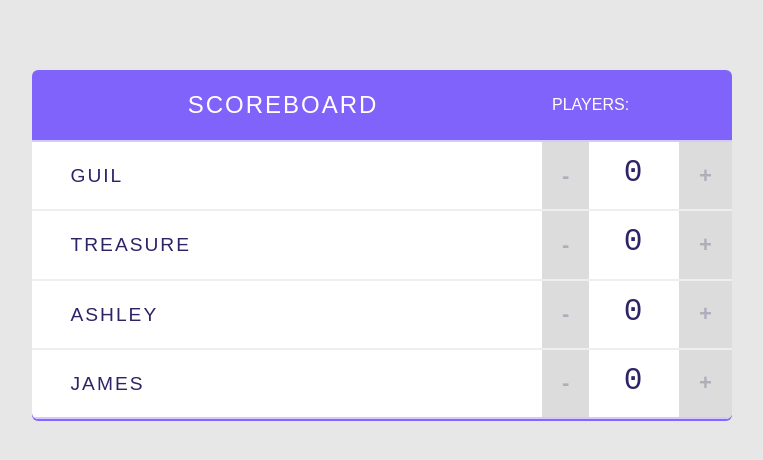
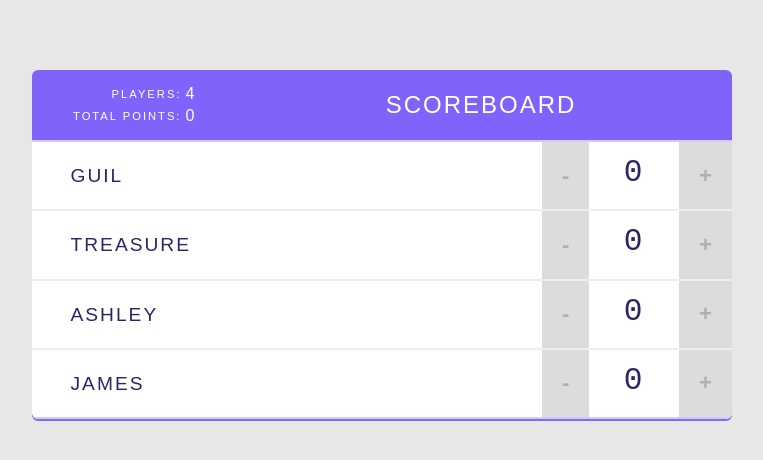
Before and after one commit to LeeVaughn/scorekeeper-v2, a React (Create React App) app: page / in a window 1280 px wide. Shown: the top 460 px of the page, without its empty margins (258-1021 px from the left). Built offline with nearby package versions, Linux system fonts and the light colour scheme.

Commit message:
added new Stats component and passed props to it

```diff
--- a/src/components/Header.js
+++ b/src/components/Header.js
@@ -1,10 +1,11 @@
 import React from "react";
+import Stats from "./Stats";
 
 const Header = (props) => {
   return (
     <header>
+      <Stats players={ props.players } />
       <h1>{ props.title }</h1>
-      <span className="stats">Players: { props.totalPlayers }</span>
     </header>
   );
 }
```
